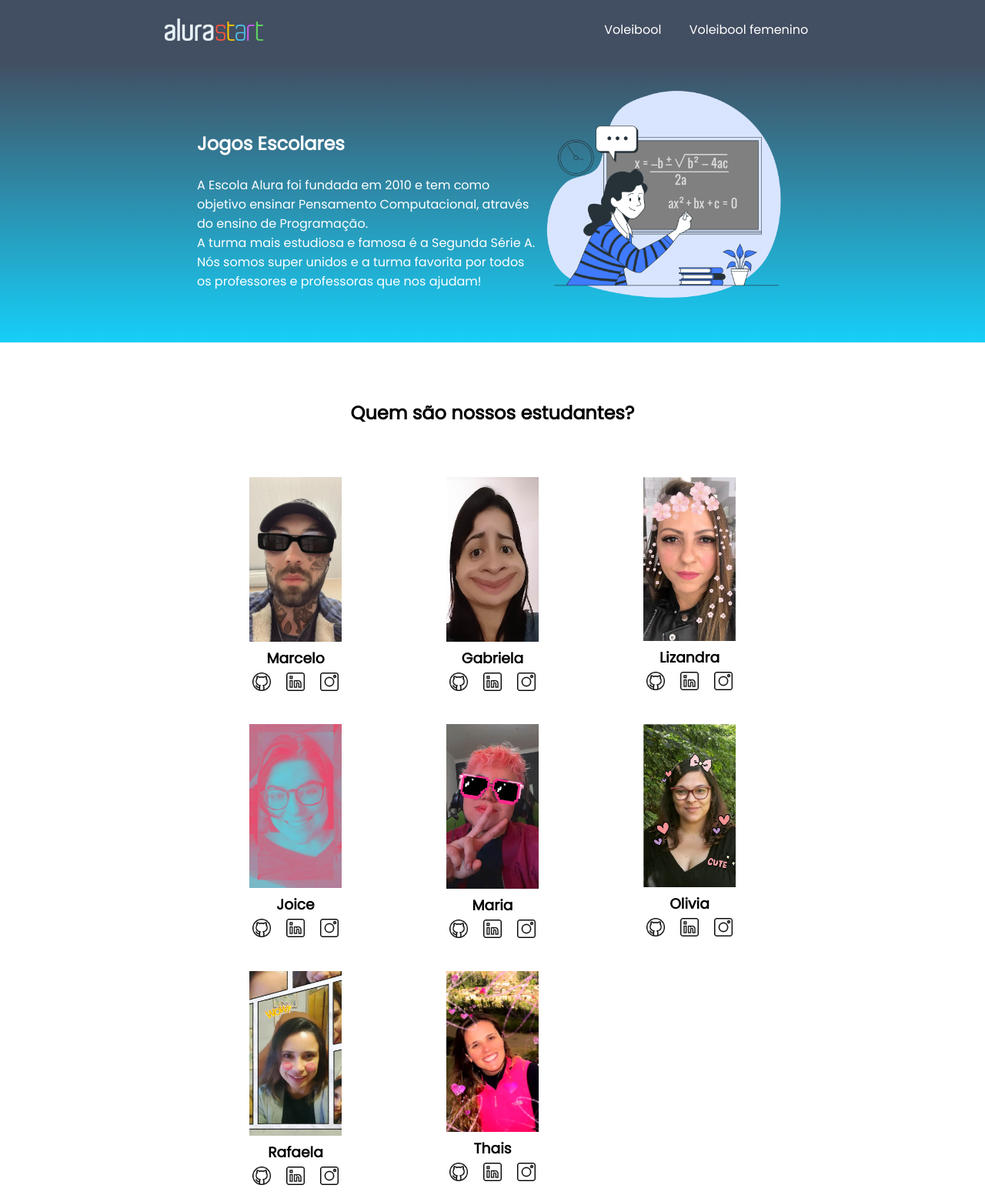
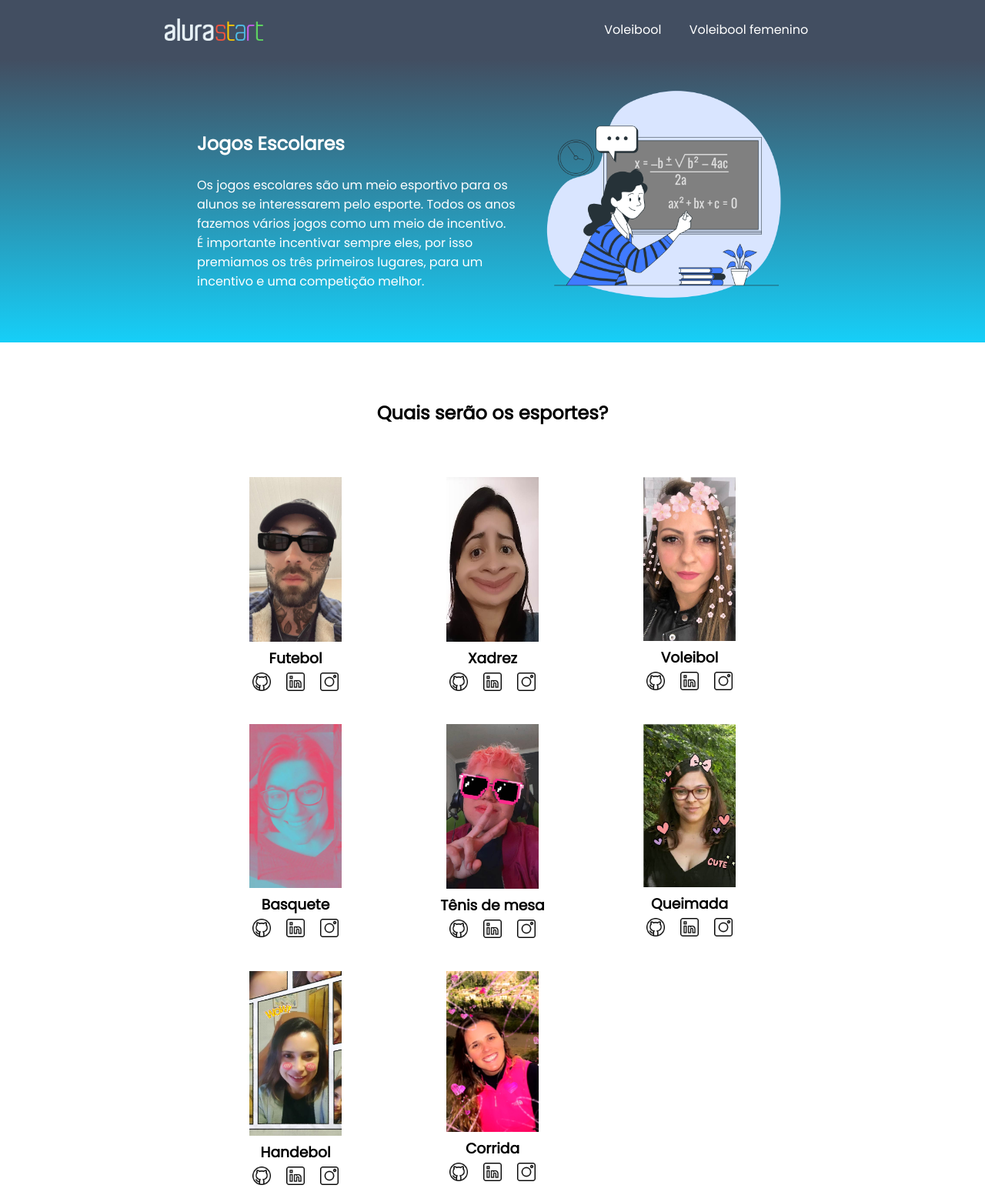
Before and after one commit to natalia23122008/Nat-lia-projeto-1, a plain HTML site: page index.html in a window 1280 px wide. Shown: the top 1553 px of the page at 77% size. Drawn offline with Linux system fonts and the light colour scheme.

Commit message:
Add files via upload

```diff
--- a/index.html
+++ b/index.html
@@ -23,21 +23,20 @@
     <section id="escola">
         <div class="escola-div-conteudo">
             <h2 class="escola-titulo">Jogos Escolares</h2>
-            <p class="escola-texto-um">A Escola Alura foi fundada em 2010 e tem como objetivo ensinar Pensamento
-                Computacional, através do ensino de Programação.</p>
-            <p class="escola-texto-dois">A turma mais estudiosa e famosa é a Segunda Série A. Nós somos super unidos e a
-                turma favorita por todos os professores e professoras que nos ajudam!</p>
+            <p class="escola-texto-um">Os jogos escolares são um meio esportivo para os alunos se interessarem pelo esporte. Todos os anos fazemos vários jogos como um meio de incentivo.</p>
+            <p class="escola-texto-dois">É importante incentivar sempre eles, por isso premiamos os
+                três primeiros lugares, para um incentivo e uma competição melhor.</p>
         </div>
         <img class="escola-imagem" src="Formula-bro.png" alt="imagem que representa uma professora em sala de aula">
     </section>
 
     <section id="estudante">
-        <h2 class="estudante-titulo">Quem são nossos estudantes?</h2>
+        <h2 class="estudante-titulo">Quais serão os esportes?</h2>
         <div class="estudante-todos">
             <span></span>
             <div class="estudante-div">
                 <img class="estudante-imagem" src="Marcelo.jpeg" alt="foto do marcelo">
-                <h3 class="estudante-nome">Marcelo</h3>
+                <h3 class="estudante-nome">Futebol</h3>
                 <a href="https://github.com/marcelopaludetto"><img class="estudante-icone" src="github.png"
                         alt="icone github"></a>
                 <a href="https://linkedin.com/marcelopaludetto"><img class="estudante-icone" src="linkedin.png"
@@ -47,7 +46,7 @@
             </div>
             <div class="estudante-div">
                 <img class="estudante-imagem" src="Gabi.jpg" alt="foto da gabi">
-                <h3 class="estudante-nome">Gabriela</h3>
+                <h3 class="estudante-nome">Xadrez</h3>
                 <a href="https://github.com/GabrielaM-L"><img class="estudante-icone" src="github.png"
                         alt="icone github"></a>
                 <a href="https://www.linkedin.com/in/gabriela-marcomini-de-lima/"><img class="estudante-icone"
@@ -57,7 +56,7 @@
             </div>
             <div class="estudante-div">
                 <img class="estudante-imagem" src="Liz.jpg" alt="foto da lizandra">
-                <h3 class="estudante-nome">Lizandra</h3>
+                <h3 class="estudante-nome">Voleibol</h3>
                 <a href="https://github.com/LizandraDuarte40"><img class="estudante-icone" src="github.png"
                         alt="icone github"></a>
                 <a href="https://www.linkedin.com/in/lizandrarlm-duarte/"><img class="estudante-icone"
@@ -69,7 +68,7 @@
             <span></span>
             <div class="estudante-div">
                 <img class="estudante-imagem" src="Joice.jpg" alt="foto da joice">
-                <h3 class="estudante-nome">Joice</h3>
+                <h3 class="estudante-nome">Basquete</h3>
                 <a href="https://github.com/JoiceAlura"><img class="estudante-icone" src="github.png"
                         alt="icone github"></a>
                 <a href="https://www.linkedin.com/in/joicebarbaresco/"><img class="estudante-icone" src="linkedin.png"
@@ -79,7 +78,7 @@
             </div>
             <div class="estudante-div">
                 <img class="estudante-imagem" src="Maria.jpg" alt="foto da maria">
-                <h3 class="estudante-nome">Maria</h3>
+                <h3 class="estudante-nome">Tênis de mesa</h3>
                 <a href="https://github.com/MagePSR"><img class="estudante-icone" src="github.png"
                         alt="icone github"></a>
                 <a href="https://www.linkedin.com/in/mariageovanna"><img class="estudante-icone" src="linkedin.png"
@@ -89,7 +88,7 @@
             </div>
             <div class="estudante-div">
                 <img class="estudante-imagem" src="Olivia.jpg" alt="foto da olhe">
-                <h3 class="estudante-nome">Olivia</h3>
+                <h3 class="estudante-nome">Queimada</h3>
                 <img class="estudante-icone" src="github.png" alt="icone github">
                 <a href="https://www.linkedin.com/in/olhe/"><img class="estudante-icone" src="linkedin.png"
                         alt="icone linkedin"></a>
@@ -100,7 +99,7 @@
             <span></span>
             <div class="estudante-div">
                 <img class="estudante-imagem" src="Rafa.jpg" alt="foto da rafa">
-                <h3 class="estudante-nome">Rafaela</h3>
+                <h3 class="estudante-nome">Handebol</h3>
                 <a href="https://github.com/rafaelamunhoz12"><img class="estudante-icone" src="github.png"
                         alt="icone github"></a>
                 <a href="http://linkedin.com/in/rafaela-felix-munhoz-oliveira-02160a10a"><img class="estudante-icone"
@@ -110,7 +109,7 @@
             </div>
             <div class="estudante-div">
                 <img class="estudante-imagem" src="Thais.jpg" alt="foto da thais">
-                <h3 class="estudante-nome">Thais</h3>
+                <h3 class="estudante-nome">Corrida</h3>
                 <a href="https://github.com/Thaispianucci"><img class="estudante-icone" src="github.png"
                         alt="icone github"></a>
                 <a href="https://www.linkedin.com/in/thais-pianucci-benedicto-54a9a416/"><img class="estudante-icone"
```
